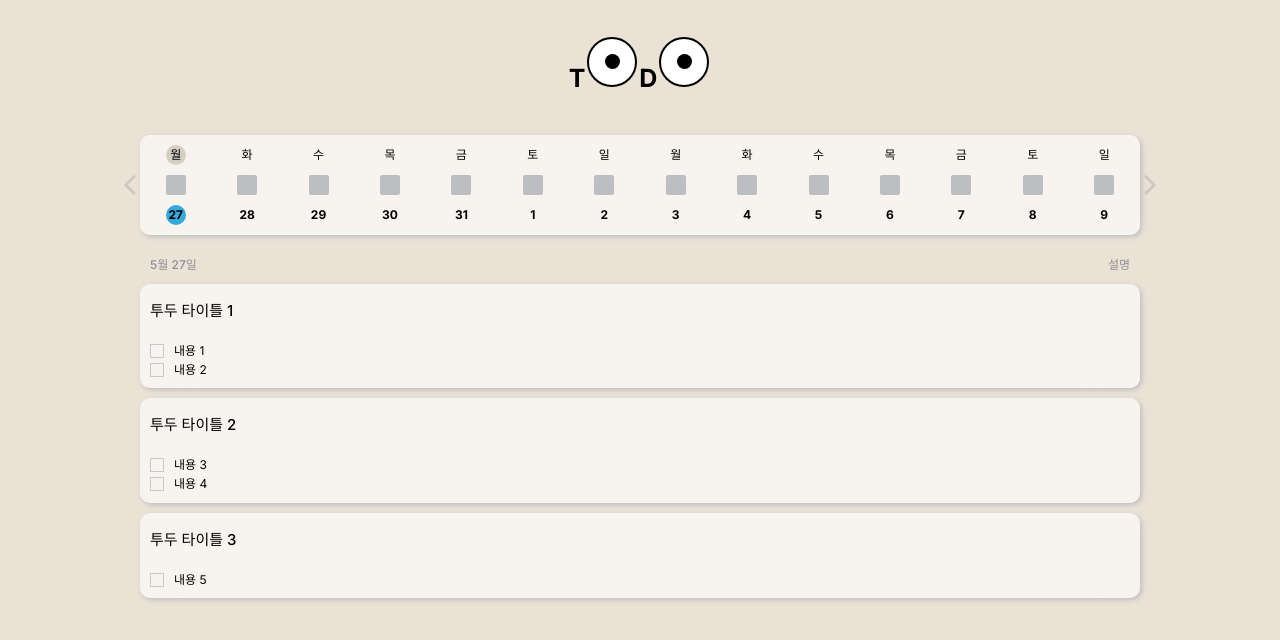
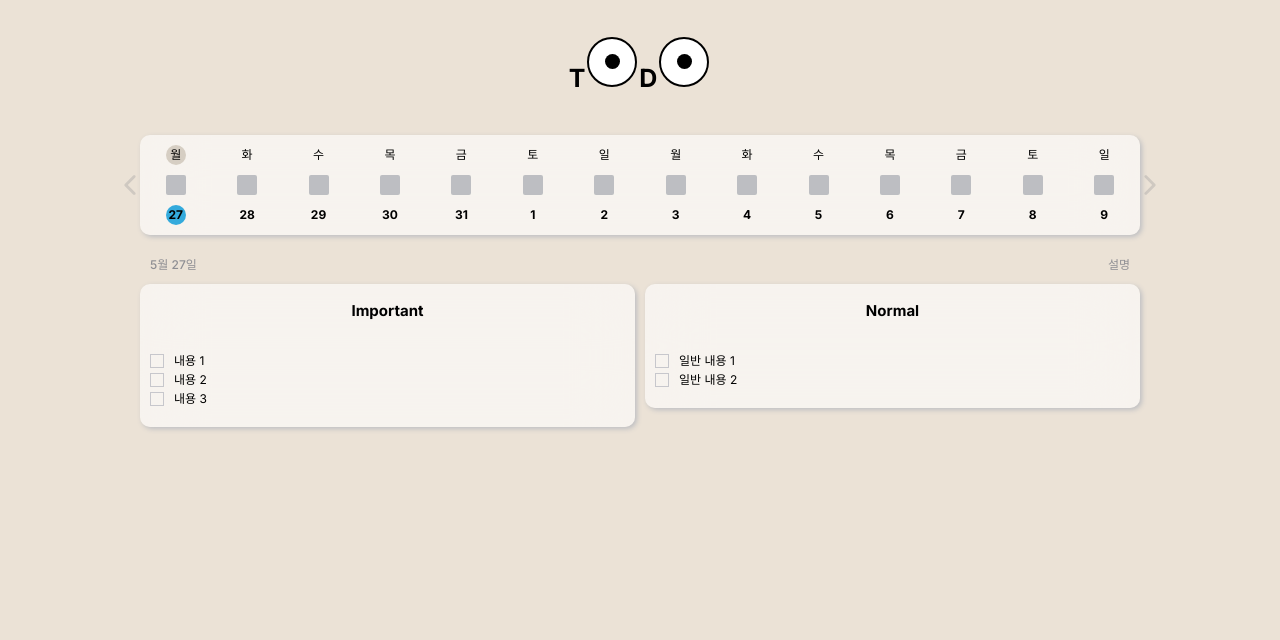
Before and after one commit to ejinn1/tOdO, a Next.js app: page / in a window 1280 px wide. Shown: the top 640 px of the page. Built offline with nearby package versions, Linux system fonts and the light colour scheme.

Commit message:
design: todo 레이아웃 변경

```diff
--- a/src/app/_components/Main/index.tsx
+++ b/src/app/_components/Main/index.tsx
@@ -1,72 +1,97 @@
 import { useClickedDate } from "@/store/useClickedDate";
 import styled from "styled-components";
-import Todo, { TodoSpace } from "../Todo";
+import TodoContainer from "../TodoContainer";
 
-const DUMMY_TODOS: TodoSpace[] = [
-  {
-    id: 1,
-    title: "투두 타이틀 1",
+interface SubTask {
+  id: number;
+  content: string;
+  complete: boolean;
+  createdAt: Date;
+  updatedAt: Date;
+}
+
+export interface Todo {
+  id: number;
+  content: string;
+  complete: boolean;
+  subTasks?: SubTask[];
+  createdAt: Date;
+  updatedAt: Date;
+}
+
+export interface TodoCategory {
+  todos: Todo[];
+}
+
+interface TodoList {
+  id: number;
+  date: Date;
+  important: TodoCategory;
+  normal: TodoCategory;
+}
+
+const todoList: TodoList = {
+  id: 1,
+  date: new Date(),
+  important: {
     todos: [
       {
-        id: 1,
+        id: 11,
         content: "내용 1",
-        complete: false,
-        priority: "높음",
+        complete: true,
         subTasks: [
-          { content: "서브 태스크 1", complete: false },
-          { content: "서브 태스크 2", complete: true },
+          {
+            id: 111,
+            content: "서브 태스크 3",
+            complete: false,
+            createdAt: new Date(),
+            updatedAt: new Date(),
+          },
         ],
         createdAt: new Date(),
         updatedAt: new Date(),
       },
       {
-        id: 2,
+        id: 12,
         content: "내용 2",
         complete: true,
-        priority: "중간",
-        subTasks: [{ content: "서브 태스크 3", complete: false }],
+        subTasks: [],
+        createdAt: new Date(),
+        updatedAt: new Date(),
+      },
+      {
+        id: 13,
+        content: "내용 3",
+        complete: false,
+        subTasks: [],
         createdAt: new Date(),
         updatedAt: new Date(),
       },
     ],
   },
-  {
-    id: 2,
-    title: "투두 타이틀 2",
+  normal: {
     todos: [
       {
-        id: 3,
-        content: "내용 3",
+        id: 14,
+        content: "일반 내용 1",
         complete: false,
-        priority: "낮음",
+
+        subTasks: [],
         createdAt: new Date(),
         updatedAt: new Date(),
       },
       {
-        id: 4,
-        content: "내용 4",
-        complete: true,
-        priority: "높음",
+        id: 15,
+        content: "일반 내용 2",
+        complete: false,
+
+        subTasks: [],
         createdAt: new Date(),
         updatedAt: new Date(),
       },
     ],
   },
-  {
-    id: 3,
-    title: "투두 타이틀 3",
-    todos: [
-      {
-        id: 5,
-        content: "내용 5",
-        complete: false,
-        priority: "중간",
-        createdAt: new Date(),
-        updatedAt: new Date(),
-      },
-    ],
-  },
-];
+};
 
 export default function Main() {
   const { clickedDate } = useClickedDate();
@@ -78,9 +103,10 @@ export default function Main() {
         </div>
         <div>설명</div>
       </Description>
-      {DUMMY_TODOS.map((todoSpace) => (
-        <Todo key={todoSpace.id} todoSpace={todoSpace} />
-      ))}
+      <TodoContainerWrapper>
+        <TodoContainer category={todoList.important} title="Important" />
+        <TodoContainer category={todoList.normal} title="Normal" />
+      </TodoContainerWrapper>
     </Wrapper>
   );
 }
@@ -103,3 +129,15 @@ const Wrapper = styled.article`
   flex-direction: column;
   gap: 1rem;
 `;
+
+const TodoContainerWrapper = styled.div`
+  display: flex;
+  align-items: flex-start;
+  gap: 1rem;
+  width: 100%;
+  max-width: 100rem;
+
+  @media (max-width: 768px) {
+    flex-direction: column;
+  }
+`;
--- a/src/app/_components/Todo/index.tsx
+++ /dev/null
@@ -1,83 +0,0 @@
-import styled from "styled-components";
-import Container from "../Container";
-
-interface SubTask {
-  content: string;
-  complete: boolean;
-}
-
-interface Todo {
-  id: number;
-  content: string;
-  complete: boolean;
-  priority: "높음" | "중간" | "낮음";
-  subTasks?: SubTask[];
-  createdAt: Date;
-  updatedAt: Date;
-}
-
-export interface TodoSpace {
-  id: number;
-  title: string;
-  todos: Todo[];
-}
-
-interface TodoProps {
-  todoSpace: TodoSpace;
-}
-
-export default function Todo({ todoSpace }: TodoProps) {
-  return (
-    <Container>
-      <TodoContainer>
-        <H3>{todoSpace.title}</H3>
-        <Ul>
-          {todoSpace.todos.map((todo) => (
-            <Li key={todo.id}>
-              <CheckBox />
-              <Content>{todo.content}</Content>
-            </Li>
-          ))}
-        </Ul>
-      </TodoContainer>
-    </Container>
-  );
-}
-
-const TodoContainer = styled.div`
-  display: flex;
-  flex-direction: column;
-  justify-content: flex-start;
-  width: 100%;
-  padding: 0 1rem;
-`;
-
-const H3 = styled.h3`
-  font-size: ${({ theme }) => theme.fontSizes.subtitle};
-  font-weight: ${({ theme }) => theme.fontWeights.medium};
-`;
-
-const Ul = styled.ul`
-  list-style-type: none;
-  padding: 0;
-`;
-
-const Li = styled.li`
-  display: flex;
-  justify-content: flex-start;
-  align-content: center;
-  gap: 1rem;
-  margin-bottom: 0.5rem;
-  font-size: ${({ theme }) => theme.fontSizes.body};
-  font-weight: ${({ theme }) => theme.fontWeights.regular};
-`;
-
-const CheckBox = styled.div`
-  width: 1.4rem;
-  height: 1.4rem;
-  border: 1px solid ${({ theme }) => theme.colors.paleGray};
-`;
-
-const Content = styled.div`
-  line-height: 1.4rem;
-`;
--- /dev/null
+++ b/src/app/_components/TodoContainer/index.tsx
@@ -0,0 +1,47 @@
+import styled from "styled-components";
+import Container from "../Container";
+import { TodoCategory } from "../Main";
+import TodoItem from "../TodoItem";
+
+interface Props {
+  title: string;
+  category: TodoCategory;
+}
+
+export default function TodoContainer({ title, category }: Props) {
+  return (
+    <Container>
+      <Wrapper>
+        <H3>{title}</H3>
+        <TodoWrapper>
+          {category.todos.map((todo) => (
+            <TodoItem key={todo.id} todo={todo} />
+          ))}
+        </TodoWrapper>
+      </Wrapper>
+    </Container>
+  );
+}
+
+const Wrapper = styled.div`
+  display: flex;
+  flex-direction: column;
+  justify-content: flex-start;
+  align-items: center;
+  width: inherit;
+`;
+
+const H3 = styled.h3`
+  font-size: ${({ theme }) => theme.fontSizes.subtitle};
+  font-weight: ${({ theme }) => theme.fontWeights.semibold};
+`;
+
+const TodoWrapper = styled.ul`
+  display: flex;
+  flex-direction: column;
+  justify-content: flex-start;
+  align-content: center;
+  width: inherit;
+  padding: 1rem;
+  list-style-type: none;
+`;
--- /dev/null
+++ b/src/app/_components/TodoItem/index.tsx
@@ -0,0 +1,34 @@
+import styled from "styled-components";
+import { Todo } from "../Main";
+
+interface Props {
+  todo: Todo;
+}
+export default function TodoItem({ todo }: Props) {
+  return (
+    <Li>
+      <CheckBox />
+      <Content>{todo.content}</Content>
+    </Li>
+  );
+}
+
+const Li = styled.li`
+  display: flex;
+  justify-content: flex-start;
+  align-content: center;
+  gap: 1rem;
+  margin-bottom: 0.5rem;
+  font-size: ${({ theme }) => theme.fontSizes.body};
+  font-weight: ${({ theme }) => theme.fontWeights.regular};
+`;
+
+const CheckBox = styled.div`
+  width: 1.4rem;
+  height: 1.4rem;
+  border: 1px solid ${({ theme }) => theme.colors.paleGray};
+`;
+
+const Content = styled.div`
+  line-height: 1.4rem;
+`;
```
